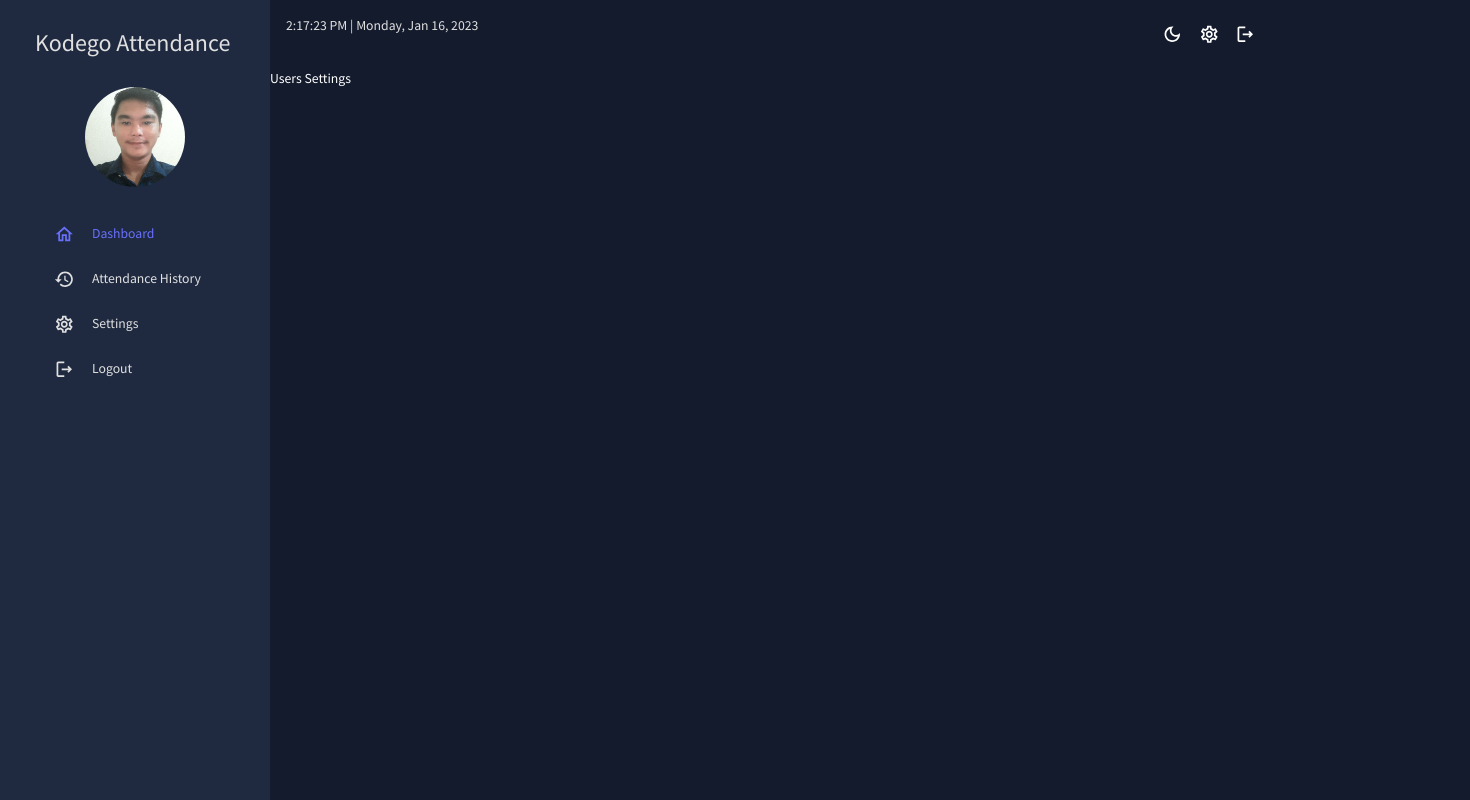
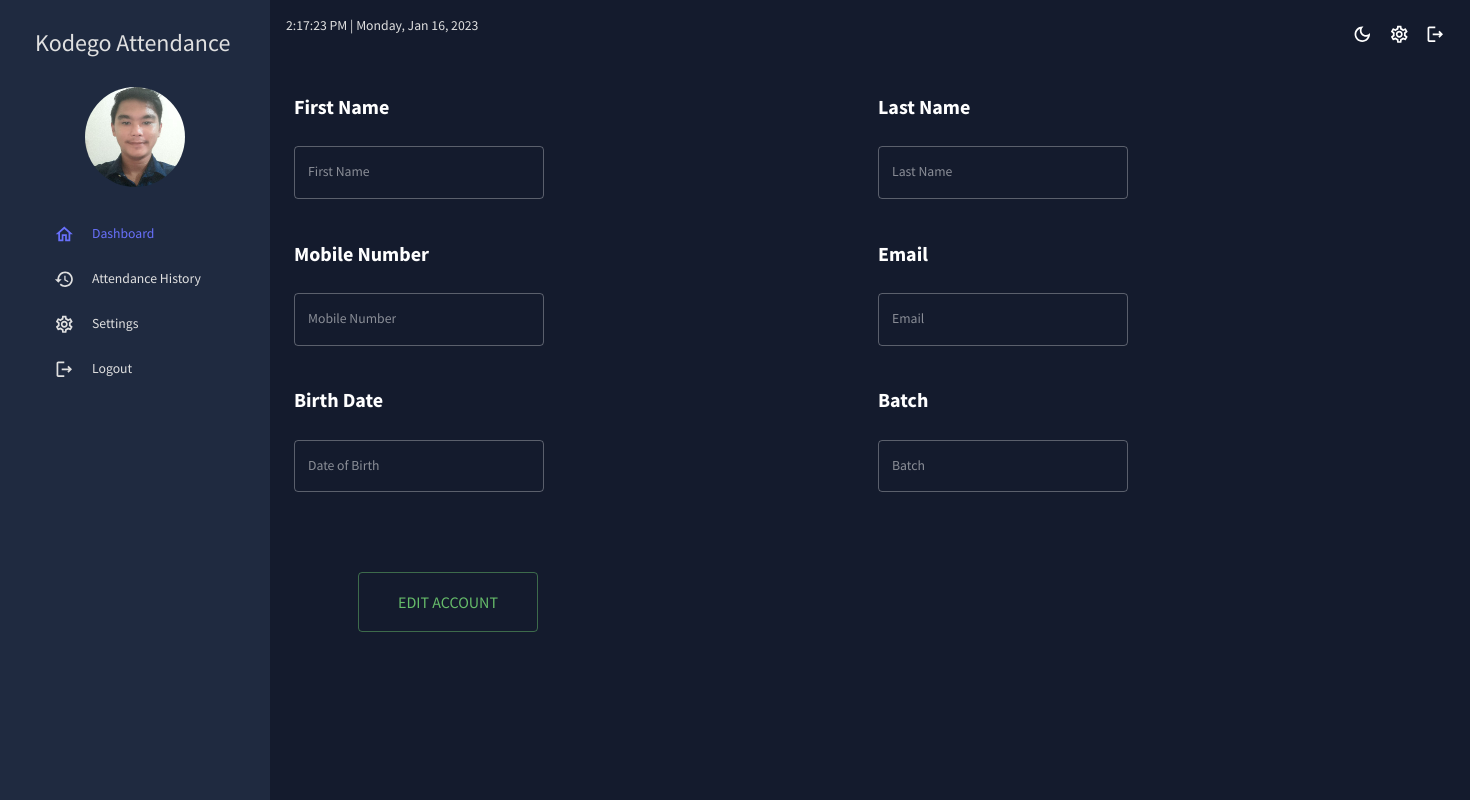
Before and after one commit to PrgDominique/kodegoattendance, a React (Vite) app: page /Settings in a window 1280 px wide. Shown: the top 800 px of the page, 1470 px wide, since content can reach past the window. Built offline with nearby package versions, Linux system fonts and the light colour scheme; no server answers.

Commit message:
settings.exe

```diff
--- a/src/views/dashboard/Settings.jsx
+++ b/src/views/dashboard/Settings.jsx
@@ -1,13 +1,257 @@
-import { Typography,useTheme } from "@mui/material";
+import { Typography, useTheme } from "@mui/material";
 import { tokens } from "../../theme";
+import Box from "@mui/material/Box";
+import TextField from "@mui/material/TextField";
+import Container from "@mui/material/Container";
+import Grid from "@mui/material/Grid";
+import Button from "@mui/material/Button";
+import { useEffect, useState } from "react";
+import { getDatabase, ref, set, equalTo, child,get } from "firebase/database";
+
+
+import { auth } from "../../firebase";
+import { UserAuth } from "../../context/AuthContext";
 
 const Settings = () => {
     const theme = useTheme();
     const colors = tokens(theme.palette.mode);
 
+    const [firstName, setFirstName] = useState("");
+    const [lastName, setLastName] = useState("");
+    const [mobile, setMobileNumber] = useState("");
+    const [email, setEmail] = useState("");
+    const [birthDate, setBirthDate] = useState("");
+    const [batchID, setBatchID] = useState("");
+    const [edit, setEdit] = useState(true);
+    const db = getDatabase();
+    const {  } = UserAuth();
+
+
+    const handleUpdate = () => {
+
+
+    }
+
+
+    useEffect(() => {
+        if (auth.currentUser) {
+
+          const userId = auth.currentUser.uid;
+          const userRef = ref(db, 'users');
+          get(child(userRef, `${userId}`)).then((snapshot) => {
+            setFirstName(snapshot.val().firstName);
+            setLastName(snapshot.val().lastName);
+            setMobileNumber(snapshot.val().mobile);
+            setEmail(snapshot.val().email);
+            setBirthDate(snapshot.val().birthDate);
+            setBatchID(snapshot.val().batchID);
+          });
+        } else {
+          console.log("No user is signed in.")
+        }
+
+      }, [auth.currentUser]);
+
+
 return (
  //Your code here
- <Typography>Users Settings</Typography>
+<>
+<Typography variant="h4">
+        <Box
+          sx={{
+            width: 1200,
+            height: 800,
+            margin: "auto",
+          }}
+        >
+          {edit ? (
+            <Container maxWidth="lg" sx={{}}>
+              <Grid container spacing={2}>
+                <Grid item xs={12} md={6}>
+                  <h4>First Name</h4>
+                  <TextField
+                    label="First Name"
+                    id="outlined-size-normal"
+                    value={firstName}
+                    sx={{ width: 250 }}
+                    disabled
+                  />
+                </Grid>
+
+                <Grid item xs={12} md={6}>
+                  <h4>Last Name</h4>
+                  <TextField
+                    label="Last Name"
+                    id="outlined-size-normal"
+                    value={lastName}
+                    sx={{ width: 250 }}
+                    disabled
+                  />
+                </Grid>
+                <Grid item xs={12} md={6}>
+                  <h4>Mobile Number</h4>
+                  <TextField
+                    label="Mobile Number"
+                    id="outlined-size-normal"
+                    value={mobile}
+                    sx={{ width: 250 }}
+                    disabled
+                  />
+                </Grid>
+                <Grid item xs={12} md={6}>
+                  <h4>Email</h4>
+                  <TextField
+                    label="Email"
+                    id="outlined-size-normal"
+                    value={email}
+                    sx={{ width: 250 }}
+                    disabled
+                  />
+                </Grid>
+
+                <Grid item xs={12} md={6}>
+                  <h4>Birth Date</h4>
+                  <TextField
+                    label="Date of Birth"
+                    id="outlined-size-normal"
+                    value={birthDate}
+                    sx={{ width: 250 }}
+                    disabled
+                  />
+                </Grid>
+                <Grid item xs={12} md={6}>
+                  <h4>Batch</h4>
+                  <TextField
+                    label="Batch"
+                    id="outlined-size-normal"
+                    value={batchID}
+                    sx={{ width: 250 }}
+                    disabled
+                  />
+                </Grid>
+              </Grid>
+              <Container>
+                <Button
+                  variant="outlined"
+                  color="success"
+                  onClick={() => setEdit(!edit)}
+                  sx={{
+                    marginTop: 10,
+                    marginLeft: 5,
+                    height: 60,
+                    width: 180,
+                    fontSize: 16,
+                  }}
+                >
+                  Edit Account
+                </Button>
+              </Container>
+            </Container>
+          ) : (
+            <Container maxWidth="lg" sx={{}}>
+              <form onSubmit={handleUpdate}>
+              <Grid container spacing={2}>
+                <Grid item xs={12} md={6}>
+                  <h4>First Name</h4>
+                  <TextField
+                    label="First Name"
+                    id="outlined-size-normal"
+                    onChange={(e) => setFirstName(e.target.value)}
+                    value={firstName}
+                    sx={{ width: 250 }}
+                  />
+                </Grid>
+
+                <Grid item xs={12} md={6}>
+                  <h4>Last Name</h4>
+                  <TextField
+                    label="Last Name"
+                    id="outlined-size-normal"
+                    onChange={(e) => setLastName(e.target.value)}
+                    value={lastName}
+                    sx={{ width: 250 }}
+                  />
+                </Grid>
+                <Grid item xs={12} md={6}>
+                  <h4>Mobile Number</h4>
+                  <TextField
+                    label="Mobile Number"
+                    id="outlined-size-normal"
+                    onChange={(e) => setMobileNumber(e.target.value)}
+                    value={mobile}
+                    sx={{ width: 250 }}
+                  />
+                </Grid>
+                <Grid item xs={12} md={6}>
+                  <h4>Email</h4>
+                  <TextField
+                    label="Email"
+                    id="outlined-size-normal"
+                    value={email}
+                    disabled
+                    sx={{ width: 250 }}
+                  />
+                </Grid>
+
+                <Grid item xs={12} md={6}>
+                  <h4>Birth Date</h4>
+                  <TextField
+                    label="Date of Birth"
+                    id="outlined-size-normal"
+                    onChange={(e) => setBirthday(e.target.value)}
+                    value={birthDate}
+                    sx={{ width: 250 }}
+                  />
+                </Grid>
+                <Grid item xs={12} md={6}>
+                  <h4>Batch</h4>
+                  <TextField
+                    label="Batch"
+                    id="outlined-size-normal"
+                    onChange={(e) => setBatchID(e.target.value)}
+                    value={batchID}
+                    sx={{ width: 250 }}
+                  />
+                </Grid>
+              </Grid>
+              <Container>
+                <Button
+                  variant="outlined"
+                  type="submit"
+                  color="success"
+                  onClick={() => setEdit(!edit)}
+                  sx={{
+                    marginTop: 10,
+                    marginLeft: 5,
+                    height: 60,
+                    width: 180,
+                    fontSize: 16,
+                  }}
+                >
+                  Apply Now
+                </Button>
+                <Button
+                  variant="outlined"
+                  color="error"
+                  onClick={() => setEdit(!edit)}
+                  sx={{
+                    marginTop: 10,
+                    marginLeft: 5,
+                    height: 60,
+                    width: 180,
+                    fontSize: 16,
+                  }}
+                >
+                  Cancel
+                </Button>
+              </Container>
+                </form>
+            </Container>
+          )}
+        </Box>
+      </Typography>
+
+</>
 )
 }
 
```
